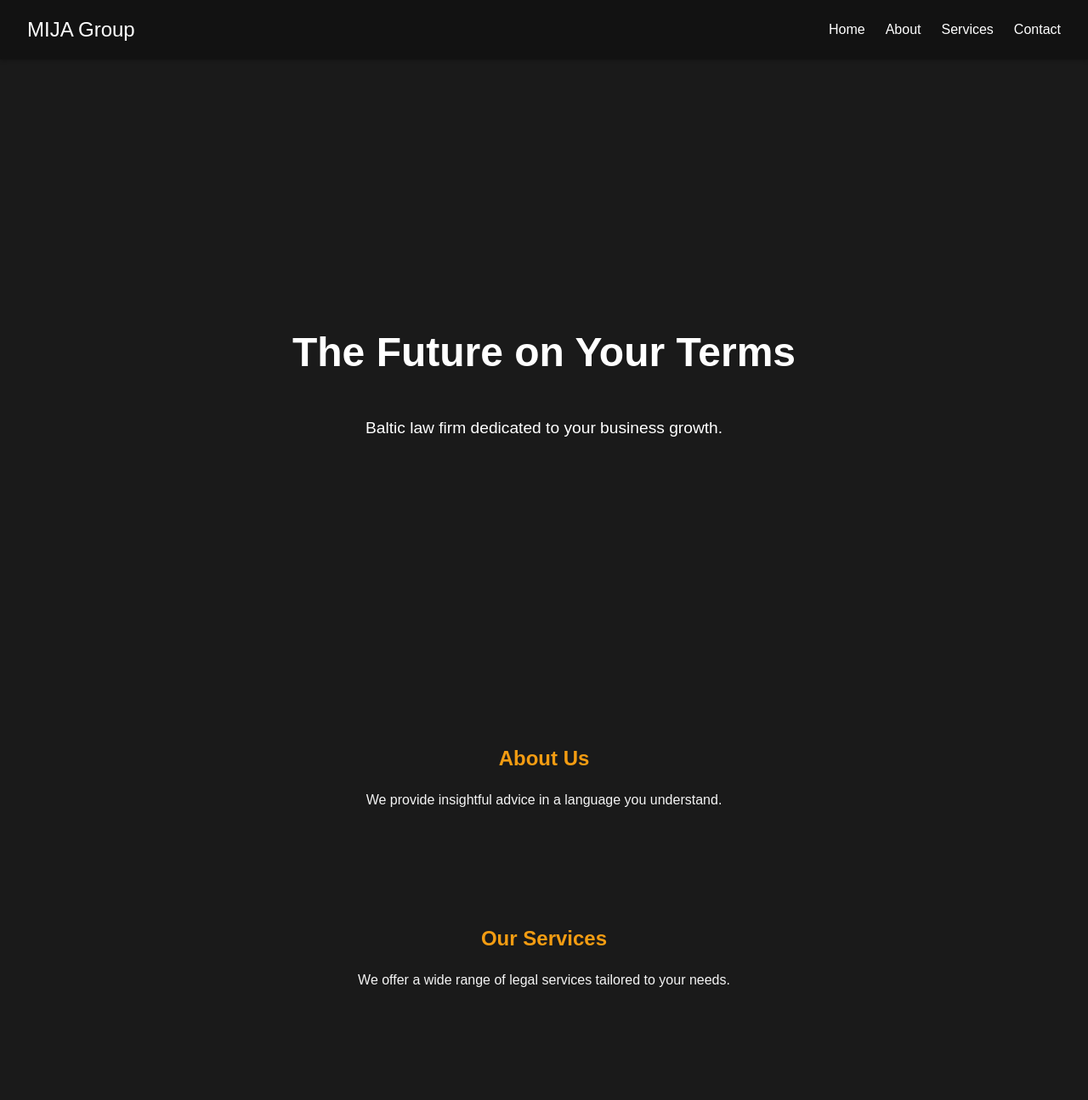
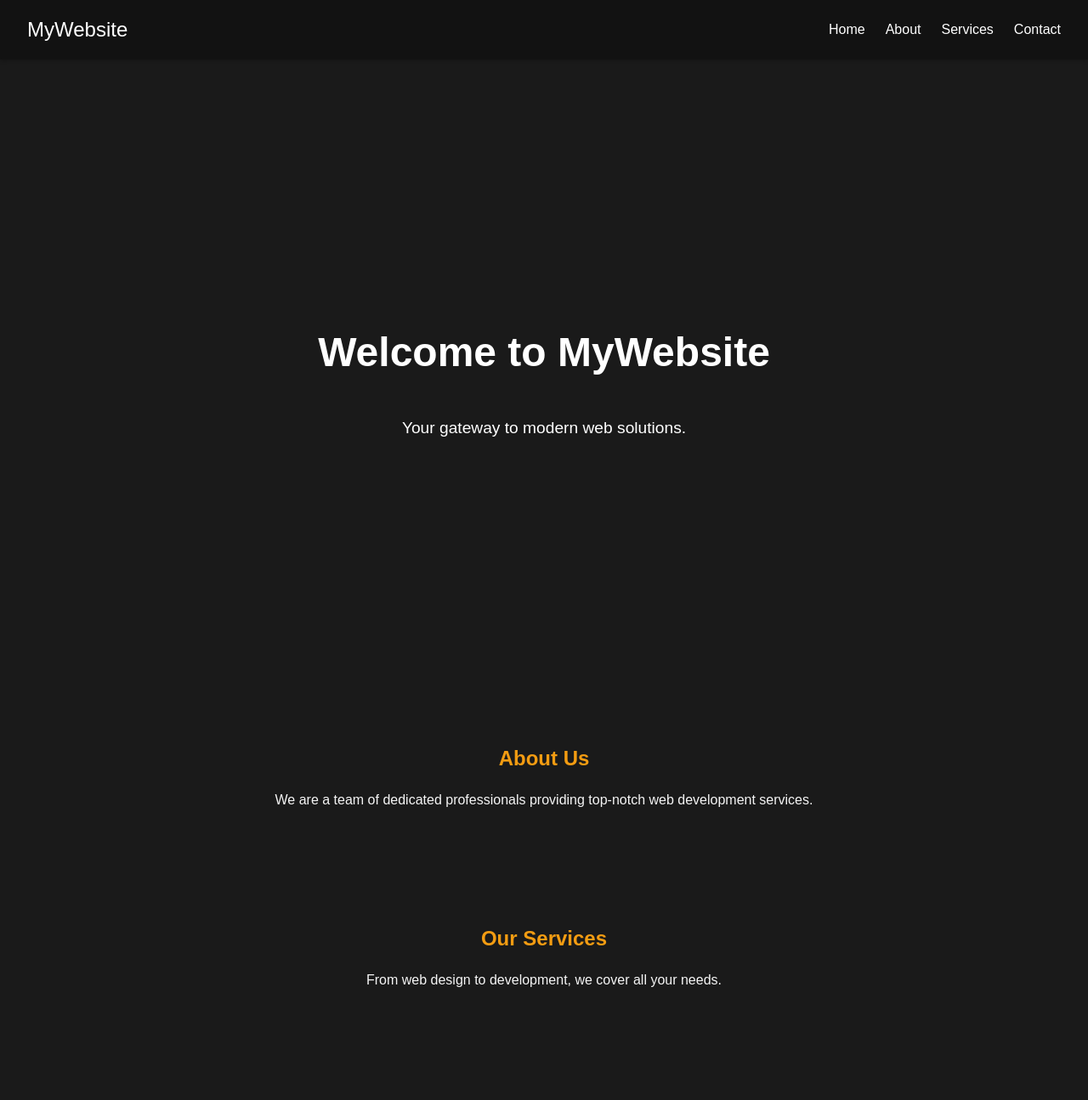
Before and after one commit to Jarkaltu/jarkaltu.github.io, a plain HTML site: page index.html in a window 1280 px wide. Shown: the top 1295 px of the page at 85% size. Drawn offline with Linux system fonts and the light colour scheme.

Commit message:
Update index.html

```diff
--- a/index.html
+++ b/index.html
@@ -1,15 +1,19 @@
 <!DOCTYPE html>
 <html lang="en">
 <head>
+    <!-- Metadata and linking CSS -->
     <meta charset="UTF-8">
     <meta name="viewport" content="width=device-width, initial-scale=1.0">
-    <title>MIJA Gruoup</title>
+    <title>Modern Website Design</title>
     <link rel="stylesheet" href="styles.css">
 </head>
 <body>
+    <!-- Header section with navigation bar -->
     <header>
         <div class="navbar">
-            <div class="logo">MIJA Group</div>
+            <!-- Logo of the website -->
+            <div class="logo">MyWebsite</div>
+            <!-- Navigation menu -->
             <nav>
                 <ul>
                     <li><a href="#home">Home</a></li>
@@ -21,35 +25,40 @@
         </div>
     </header>
 
+    <!-- Hero section with background image and introductory text -->
     <section id="home">
         <div class="hero">
-            <h1>The Future on Your Terms</h1>
-            <p>Baltic law firm dedicated to your business growth.</p>
+            <h1>Welcome to MyWebsite</h1>
+            <p>Your gateway to modern web solutions.</p>
         </div>
     </section>
 
+    <!-- About section with brief information -->
     <section id="about">
         <h2>About Us</h2>
-        <p>We provide insightful advice in a language you understand.</p>
+        <p>We are a team of dedicated professionals providing top-notch web development services.</p>
     </section>
 
+    <!-- Services section with description of services offered -->
     <section id="services">
         <h2>Our Services</h2>
-        <p>We offer a wide range of legal services tailored to your needs.</p>
+        <p>From web design to development, we cover all your needs.</p>
     </section>
 
+    <!-- Contact section with a form to get in touch -->
     <section id="contact">
         <h2>Contact Us</h2>
         <form>
+            <!-- Input field for name -->
             <label for="name">Name:</label>
             <input type="text" id="name" name="name" required>
-
+            <!-- Input field for email -->
             <label for="email">Email:</label>
             <input type="email" id="email" name="email" required>
-
+            <!-- Textarea for message -->
             <label for="message">Message:</label>
             <textarea id="message" name="message" required></textarea>
-
+            <!-- Submit button -->
             <button type="submit">Send</button>
         </form>
     </section>
```
